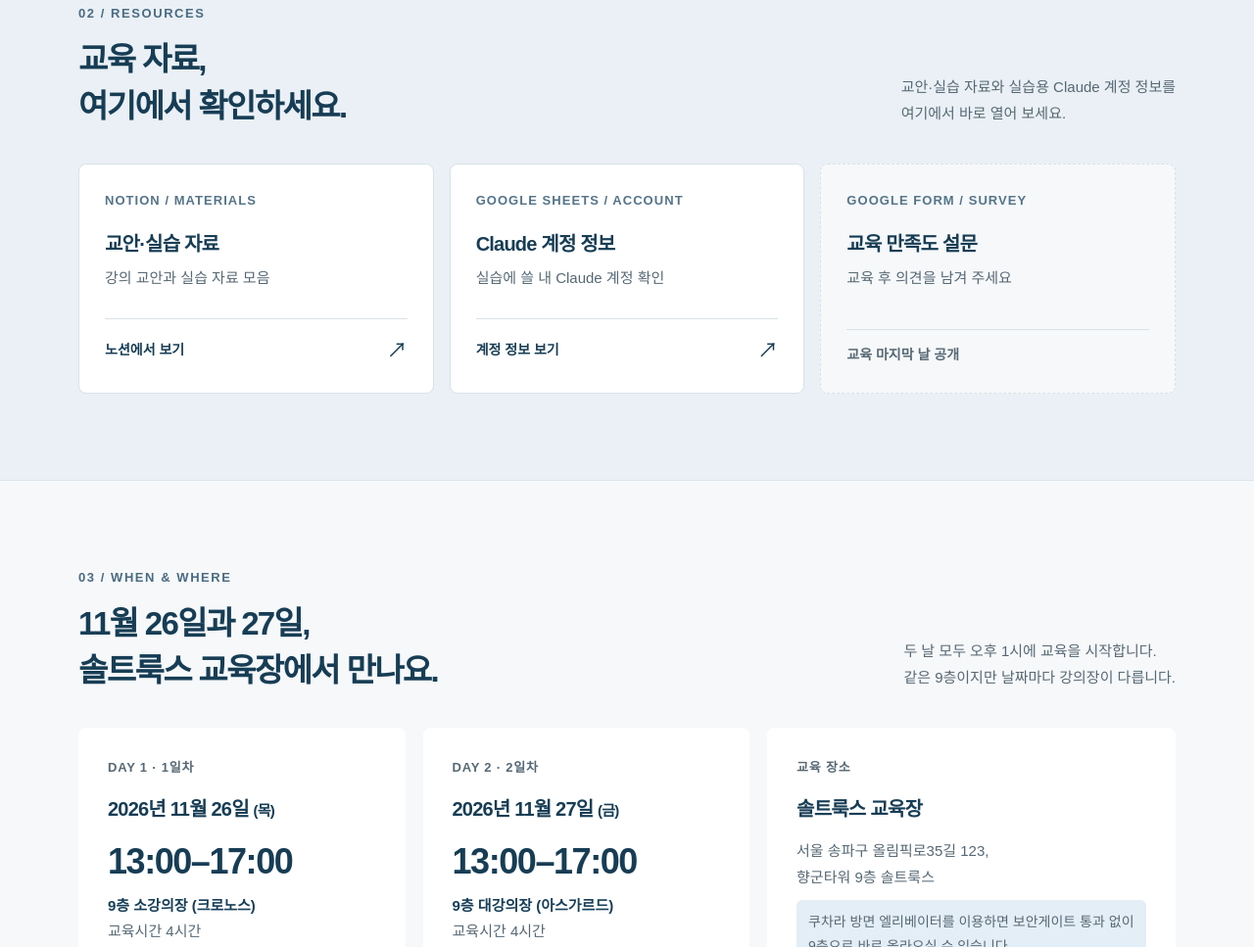
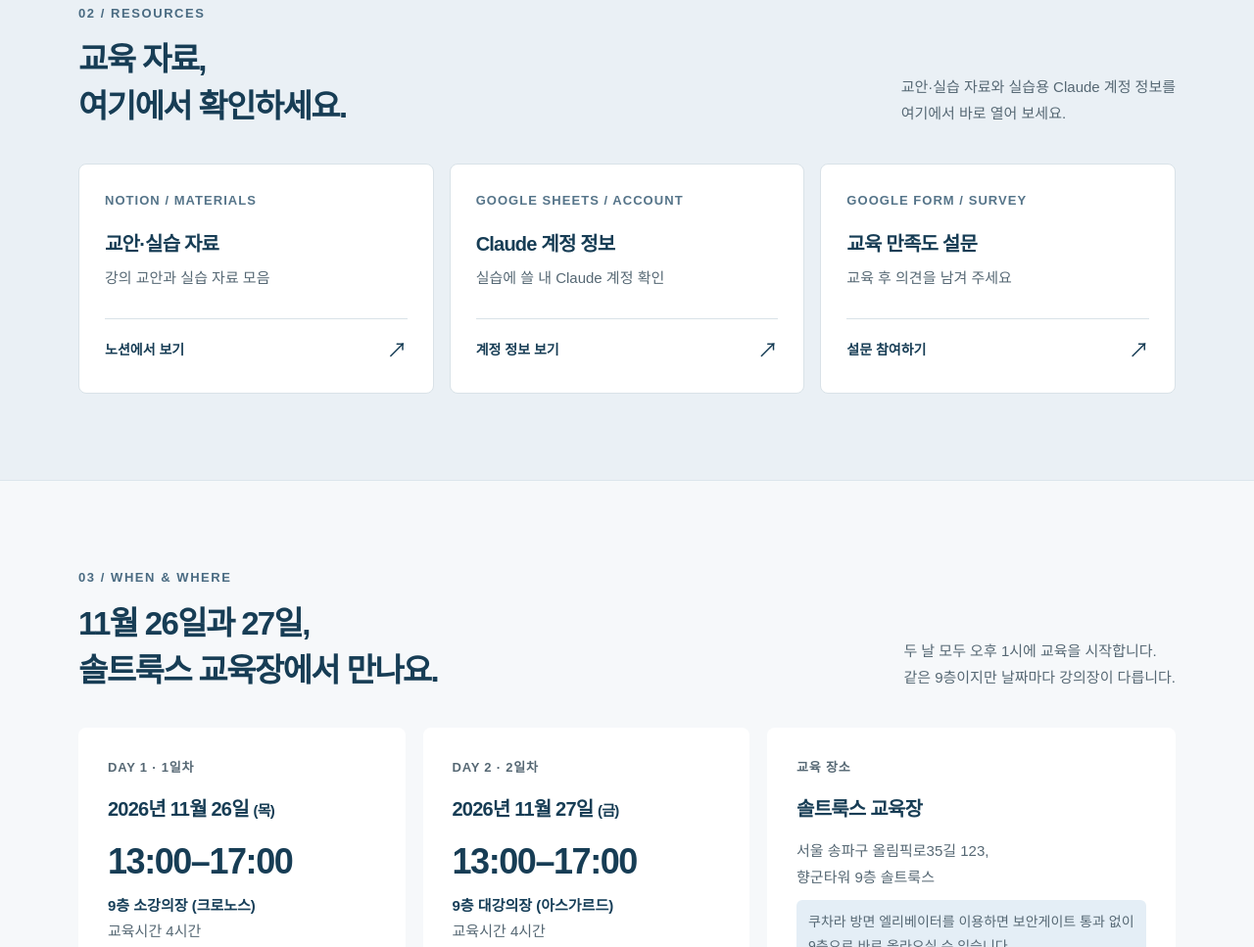
Before and after one commit to ax-helloworldlabs/saltlux, a plain HTML site: page index.html in a window 1280 px wide. Shown: the part 1963-2930 px from the top of the page at 98% size. Drawn offline with Linux system fonts and the light colour scheme; a web font is replaced by a local one.

Commit message:
교육 만족도 설문 링크 공개(11/27 16:00)
Co-Authored-By: Claude Opus 5.5 <noreply@anthropic.com>

```diff
--- a/index.html
+++ b/index.html
@@ -113,7 +113,7 @@
     <div class="resource-grid">
       <a class="resource-card" href="https://shqkel.notion.site/AX-AI-AI-AI-4239cb46e5e280d29fe6f18448e9dbd7" target="_blank" rel="noopener noreferrer"><span class="resource-type">NOTION / MATERIALS</span><h3>교안·실습 자료</h3><p>강의 교안과 실습 자료 모음</p><span class="resource-bottom">노션에서 보기 <b>↗</b></span></a>
       <a class="resource-card" href="https://docs.google.com/spreadsheets/d/1C_LMVfiF9mbWN0Ct8wRQsKhIndxj2Go7AKAXAgKwXns/edit?gid=792851488#gid=792851488" target="_blank" rel="noopener noreferrer"><span class="resource-type">GOOGLE SHEETS / ACCOUNT</span><h3>Claude 계정 정보</h3><p>실습에 쓸 내 Claude 계정 확인</p><span class="resource-bottom">계정 정보 보기 <b>↗</b></span></a>
-      <div class="resource-card pending" aria-disabled="true"><span class="resource-type">GOOGLE FORM / SURVEY</span><h3>교육 만족도 설문</h3><p>교육 후 의견을 남겨 주세요</p><span class="resource-bottom">교육 마지막 날 공개</span></div>
+      <a class="resource-card" href="https://docs.google.com/forms/d/e/1FAIpQLScOMGiy9ANGpLn_7VvsRfqLSf7w1_O7S51FuEfe8y_eVTfKag/viewform?usp=sharing&amp;ouid=111990628916590982660" target="_blank" rel="noopener noreferrer"><span class="resource-type">GOOGLE FORM / SURVEY</span><h3>교육 만족도 설문</h3><p>교육 후 의견을 남겨 주세요</p><span class="resource-bottom">설문 참여하기 <b>↗</b></span></a>
     </div>
   </div>
 </section>
```
